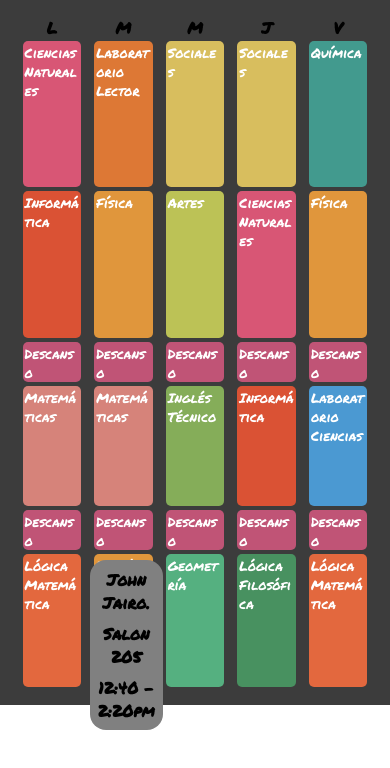
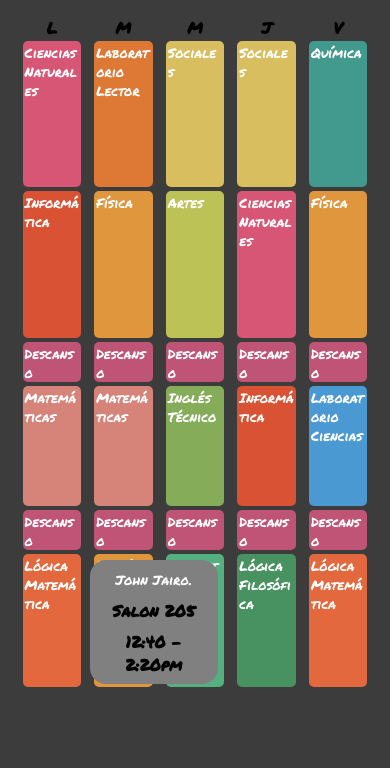
Before and after one commit to sasugo1337/Horario-903, a plain HTML site: page index.html in a window 390 px wide. Both pictures are taken after a click on the element "Lógica Matemática". Drawn offline with Linux system fonts and the light colour scheme.

Commit message:
[MODIFY] Dando ancho fijo a las ventanas de informacioón en movil

```diff
--- a/css/style.css
+++ b/css/style.css
@@ -1,4 +1,4 @@
-@import url("https://fonts.googleapis.com/css2?family=Permanent+Marker&family=Roboto:ital,wght@0,100..900;1,100..900&display=swap");
+@import url('https://fonts.googleapis.com/css2?family=Permanent+Marker&family=Roboto:ital,wght@0,100..900;1,100..900&display=swap');
 
 :root {
   --descanso: #c05476;
@@ -22,7 +22,7 @@
   box-sizing: border-box;
   padding: 0;
   margin: 0;
-  font-family: "Permanent Marker", serif;
+  font-family: 'Permanent Marker', serif;
   font-weight: bolder;
 }
 
@@ -35,6 +35,7 @@ main {
   display: flex;
   justify-content: center;
   background-color: #3c3c3c;
+  min-height: 100vh;
 }
 
 section {
@@ -100,7 +101,9 @@ h5,
   border-radius: 1rem;
   gap: 0.5rem;
 
-  & div {
+  & div,
+  h5,
+  h4 {
     text-align: center;
     word-wrap: break-word;
     overflow-wrap: break-word;
--- a/script.js
+++ b/script.js
@@ -56,11 +56,11 @@ class _InfoMareria {
     this.Element = document.createElement('div');
     let Background = new _Background().getElement();
     this.Element.classList.add('infoMateria');
-    let Profesor = document.createElement('div');
+    let Profesor = document.createElement('h5');
     Profesor.innerHTML = this.profesor;
-    let Salon = document.createElement('div');
+    let Salon = document.createElement('h4');
     Salon.innerHTML = `Salon ${this.salon}`;
-    let Hora = document.createElement('div');
+    let Hora = document.createElement('h4');
     Hora.innerHTML = this.hora;
     this.Element.insertAdjacentElement('beforeend', Profesor);
     this.Element.insertAdjacentElement('beforeend', Salon);
@@ -71,7 +71,7 @@ class _InfoMareria {
   }
 
   ObtenerDatosPadre() {
-    this.xposPadre = this.Padre.getBoundingClientRect().left;
+    this.xposPadre = this.Padre.getBoundingClientRect().left + window.scrollX;
     this.yposPadre = this.Padre.getBoundingClientRect().top + window.scrollY;
     this.widthPadre = this.Padre.clientWidth;
     this.heightPadre = this.Padre.clientHeight;
@@ -91,15 +91,13 @@ class _InfoMareria {
         this.Element.style.top = `${this.yposPadre - this.Element.clientHeight - separacion}px`;
       }
     } else {
-      let altoElemento = this.heightPadre * 0.9;
-      // this.Element.style.height = `${altoElemento}px`;
-      this.Element.style.maxWidth = `min-content`;
+      this.Element.style.width = `8rem`;
       this.Element.style.top = `${this.yposPadre + this.heightPadre * 0.05}px`;
 
-      if (this.xposPadre + this.widthPadre * 2 + 10 < window.innerWidth + window.scrollX) {
+      if (this.xposPadre + 128 + 40 < window.innerWidth + window.scrollX) {
         this.Element.style.left = `${this.xposPadre + this.widthPadre + separacion}px`;
       } else {
-        this.Element.style.left = `${this.xposPadre - this.widthPadre - separacion}px`;
+        this.Element.style.left = `${this.xposPadre - 128 - separacion}px`;
       }
     }
   }
```
